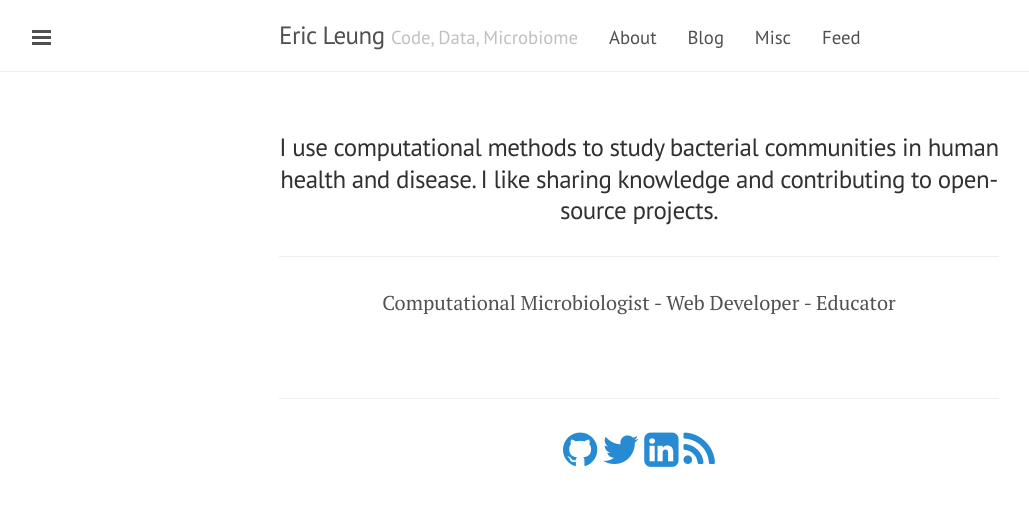
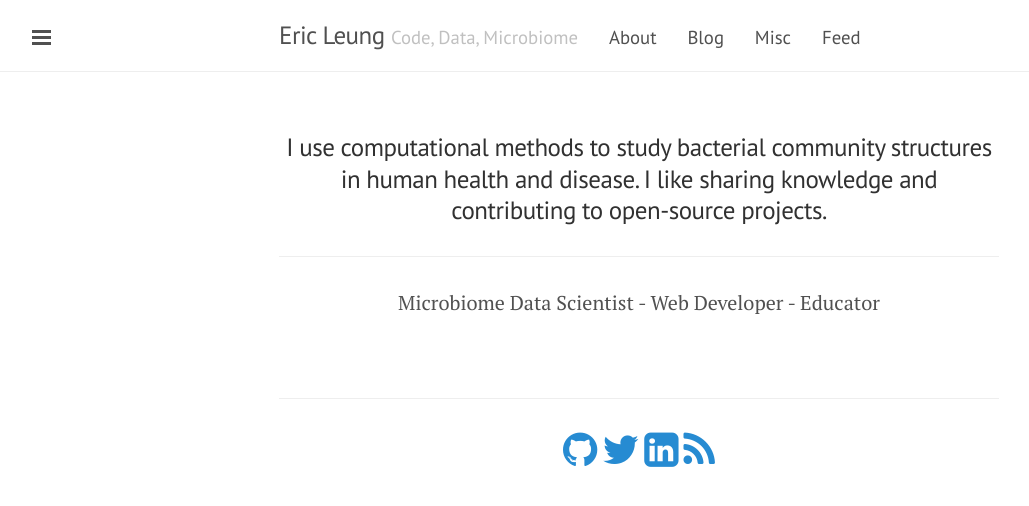
Before and after one commit to erictleung/erictleung.github.io, a Jekyll site: the page built from index.html, in a window 1280 px wide. Shown: the top 506 px of the page, without its empty margins (1-1030 px from the left). Built offline with Jekyll 4.4.1, drawn with Linux system fonts in a browser that asks for light colours; nearby versions of some CDN libraries.

Commit message:
Update homepage description to simplify

```diff
--- a/index.html
+++ b/index.html
@@ -4,8 +4,14 @@ title: Eric Leung
 description: Eric Leung is a PhD student in Bioinformatics and Computational Biology in the Department of Medical Informatics and Clinical Epidemiology at the Oregon Health &amp; Science University
 ---
 
-<h3 class="text-center">I use computational methods to study bacterial communities in human health and disease. I like sharing knowledge and contributing to open-source projects.</h3>
+<h3 class="text-center">
+    I use computational methods to study bacterial community structures in
+    human health and disease. I like sharing knowledge and contributing to
+    open-source projects.
+</h3>
 
 <hr/>
 
-<p class="text-center">Computational Microbiologist - Web Developer - Educator</p>
+<p class="text-center">
+    Microbiome Data Scientist - Web Developer - Educator
+</p>
```
